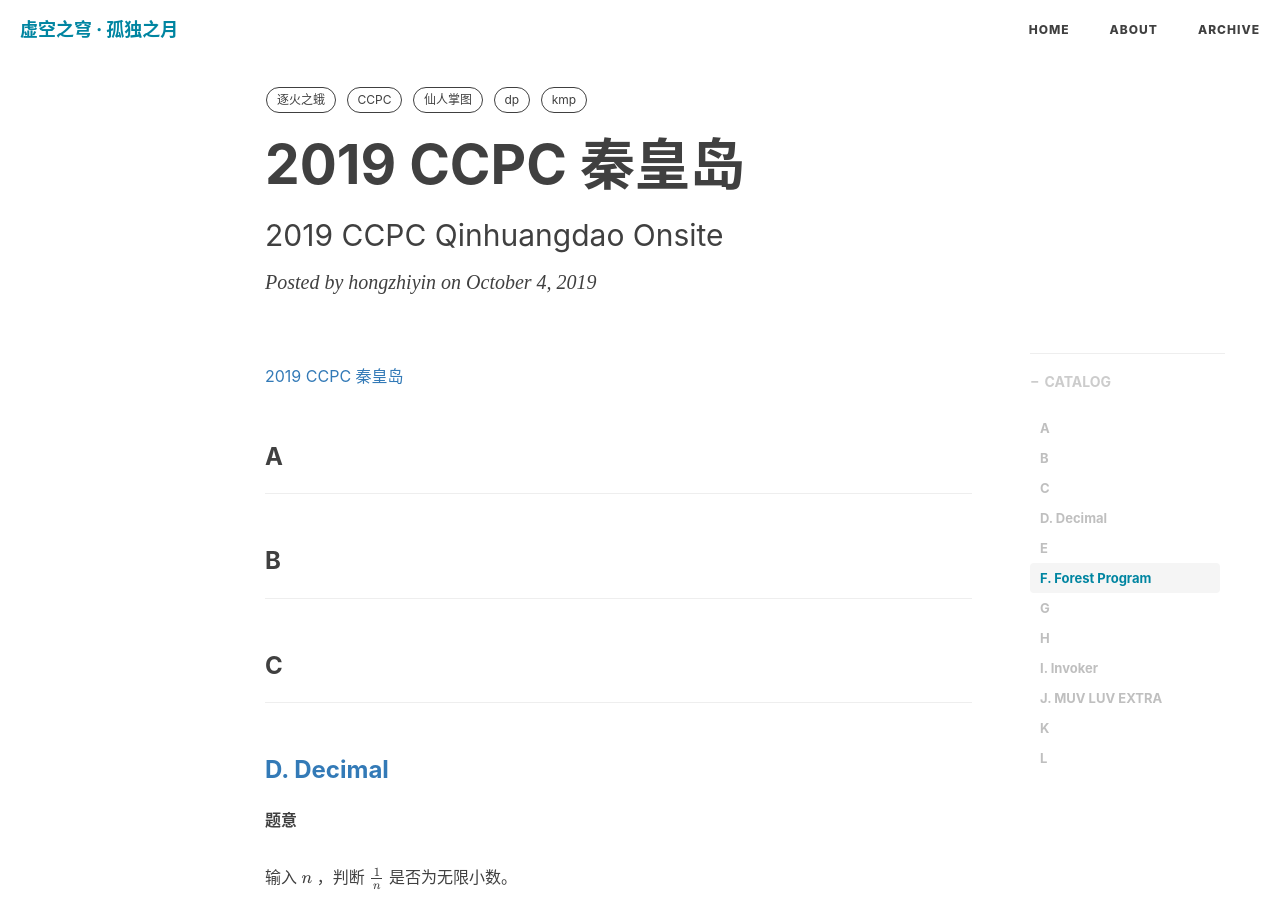
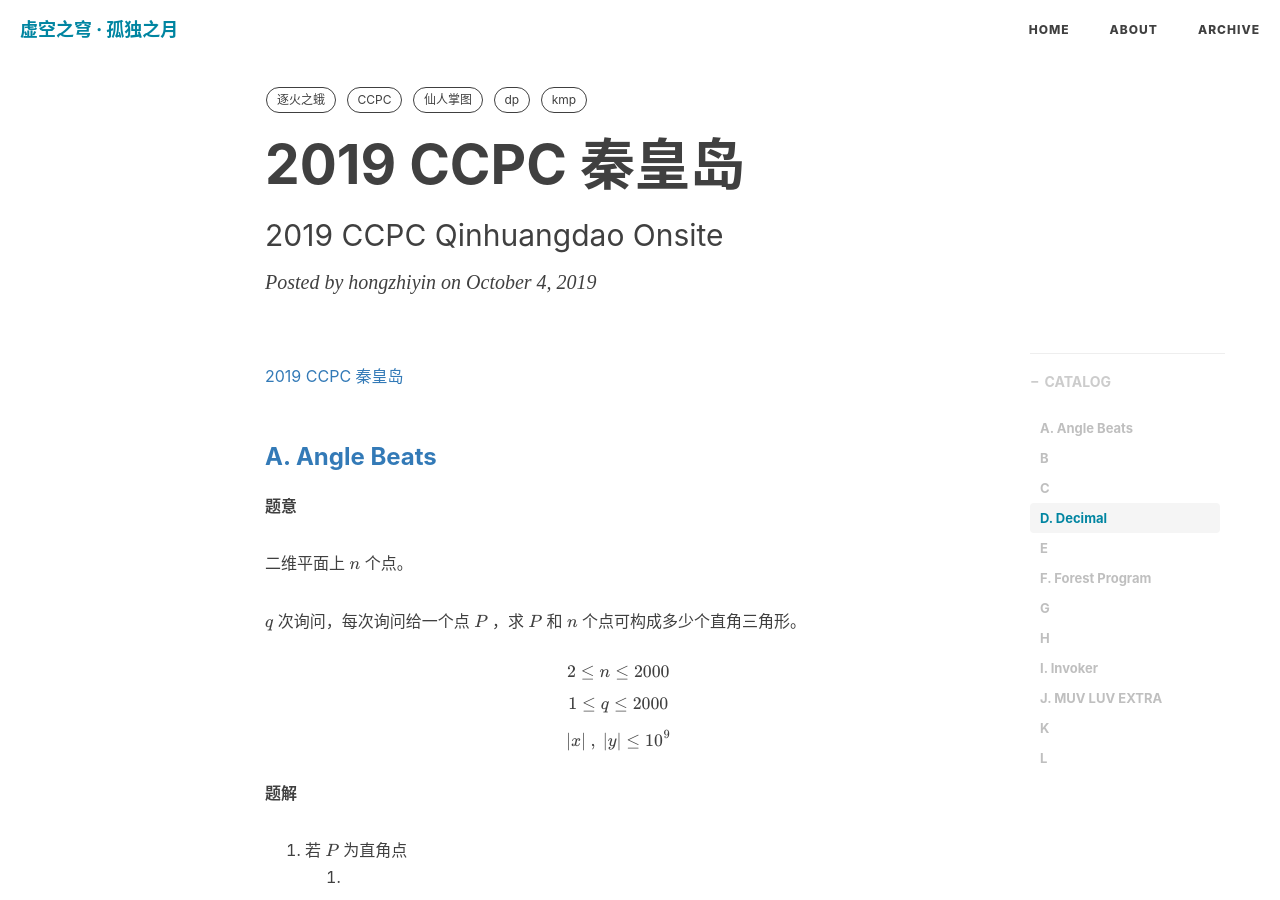
Before and after one commit to hongzhiyin/hongzhiyin.github.io, a Jekyll site: the page built from _posts/Moth_Chases_Flames/2019-10-04-2019-ccpc-qhd.md, in a window 1280 px wide and 900 px high. Built offline with Jekyll 4.4.1, drawn with Linux system fonts in a browser that asks for light colours; nearby versions of some CDN libraries; formulas are drawn with MathJax 3; comment, search, counter and statistics services are not loaded.

Commit message:
Update 2019-10-04-2019-ccpc-qhd.md

```diff
--- a/_posts/Moth_Chases_Flames/2019-10-04-2019-ccpc-qhd.md
+++ b/_posts/Moth_Chases_Flames/2019-10-04-2019-ccpc-qhd.md
@@ -16,9 +16,25 @@
 
 [2019 CCPC 秦皇岛](https://cn.vjudge.net/contest/331552)
 
-### A
+### [A. Angle Beats](https://codeforces.com/gym/102361/problem/A)
 
+**题意**
 
+二维平面上 $n$ 个点。
+
+$q$ 次询问，每次询问给一个点 $P$ ，求 $P$ 和 $n$ 个点可构成多少个直角三角形。
+
+$$2 \le n \le 2000$$
+
+$$1 \le q \le 2000$$
+
+$$|x| \ ,\ |y| \le 10^9$$
+
+**题解**
+
+1. 若 $P$ 为直角点
+   1.
+2. 若 $P$ 非直角点
 
 ---
 
```
